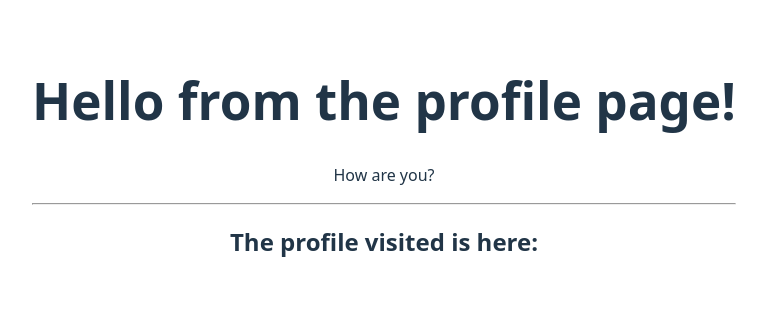
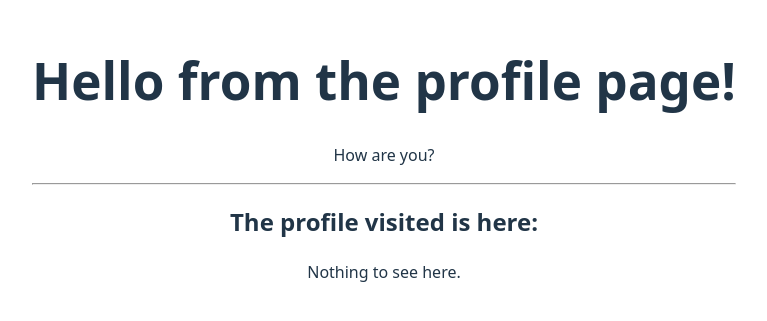
Before and after one commit to AlphaZer00/react-router, a React (Vite) app: page /profile in a window 1280 px wide. Shown: the part 241-562 px from the top of the page, without its empty margins (256-1023 px from the left). Built offline with nearby package versions, Linux system fonts and the light colour scheme.

Commit message:
Add dynamic segments

```diff
--- a/src/components/Profile.jsx
+++ b/src/components/Profile.jsx
@@ -1,13 +1,24 @@
-import { Outlet } from "react-router-dom";
+import { useParams } from "react-router-dom";
+import Spinach from "./Spinach";
+import Popeye from "./Popeye";
+import DefaultProfile from "./DefaultProfile";
 
 const Profile = () => {
+    const { name } = useParams();
+
     return (
         <div>
             <h1>Hello from the profile page!</h1>
             <p>How are you?</p>
             <hr />
             <h2>The profile visited is here:</h2>
-            <Outlet />
+            {name === "popeye" ? (
+                <Popeye />
+            ) : name === "spinach" ? (
+                <Spinach />
+            ) : (
+                <DefaultProfile />
+            )}
         </div>
     );
 };
```
